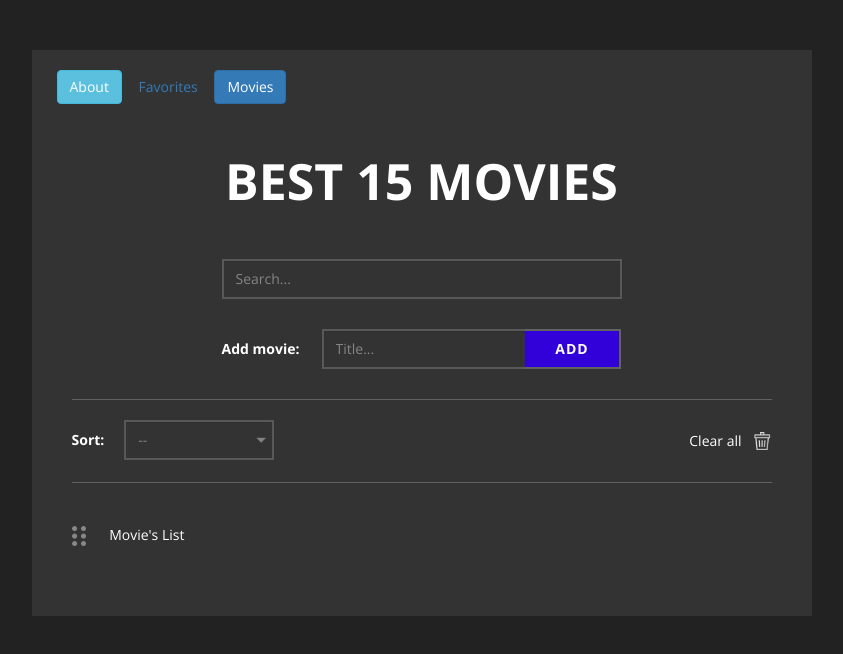
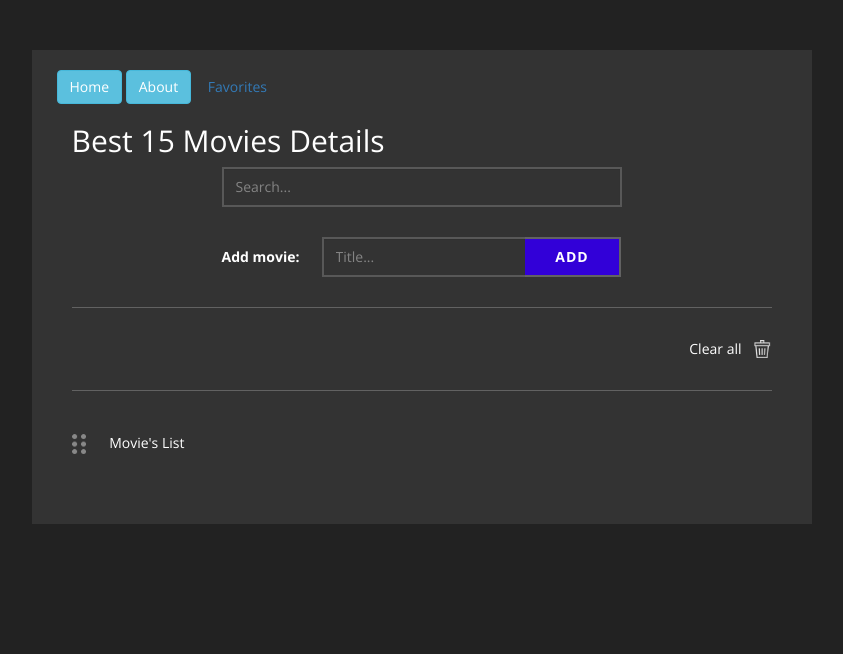
Before and after one commit to lgspezia/vanilla-test, a website: page src/movies.html in a window 1280 px wide. Shown: the whole page, without its empty margins (316-1159 px from the left). Drawn offline with nearby package versions, Linux system fonts and the light colour scheme.

Commit message:
Add files via upload

```diff
--- a/src/movies.html
+++ b/src/movies.html
@@ -18,13 +18,13 @@
 
           <div class="row">
             <div class="col-md">
+            <a type="button" href="../index.html" class="btn btn-info">Home</a>
             <a type="button" href="src/about.html" class="btn btn-info">About</a>
             <a type="button" href="src/favorites.html" class="btn btn-link">Favorites</a>
-            <a type="button" href="src/movies.html" class="btn btn-primary">Movies</a>
             </div>
           </div>
 
-        <h1>Best 15 Movies</h1>
+        <h2>Best 15 Movies Details</h2>
         <form class="form-horizontal search-movies" id="searchMovies">
           <label for="search" class="sr-only">Search:</label>
           <input type="text" placeholder="Search..." class="form-control search" id="search">
@@ -40,12 +40,7 @@
         </form>
         <div class="option-bar">
           <div class="sort">
-            <label for="sort">Sort: </label>
-            <select class="form-control sort" id="sort">
-              <option value="0">--</option>
-              <option value="a-z">alphabet A-Z</option>
-              <option value="z-a">alphabet Z-A</option>
-            </select>
+
           </div>
           <button class="clear">Clear all</button>
         </div>
```
Also changed, not shown: src/about.html (+1 -6 lines), src/favorites.html (+3 -8 lines).
